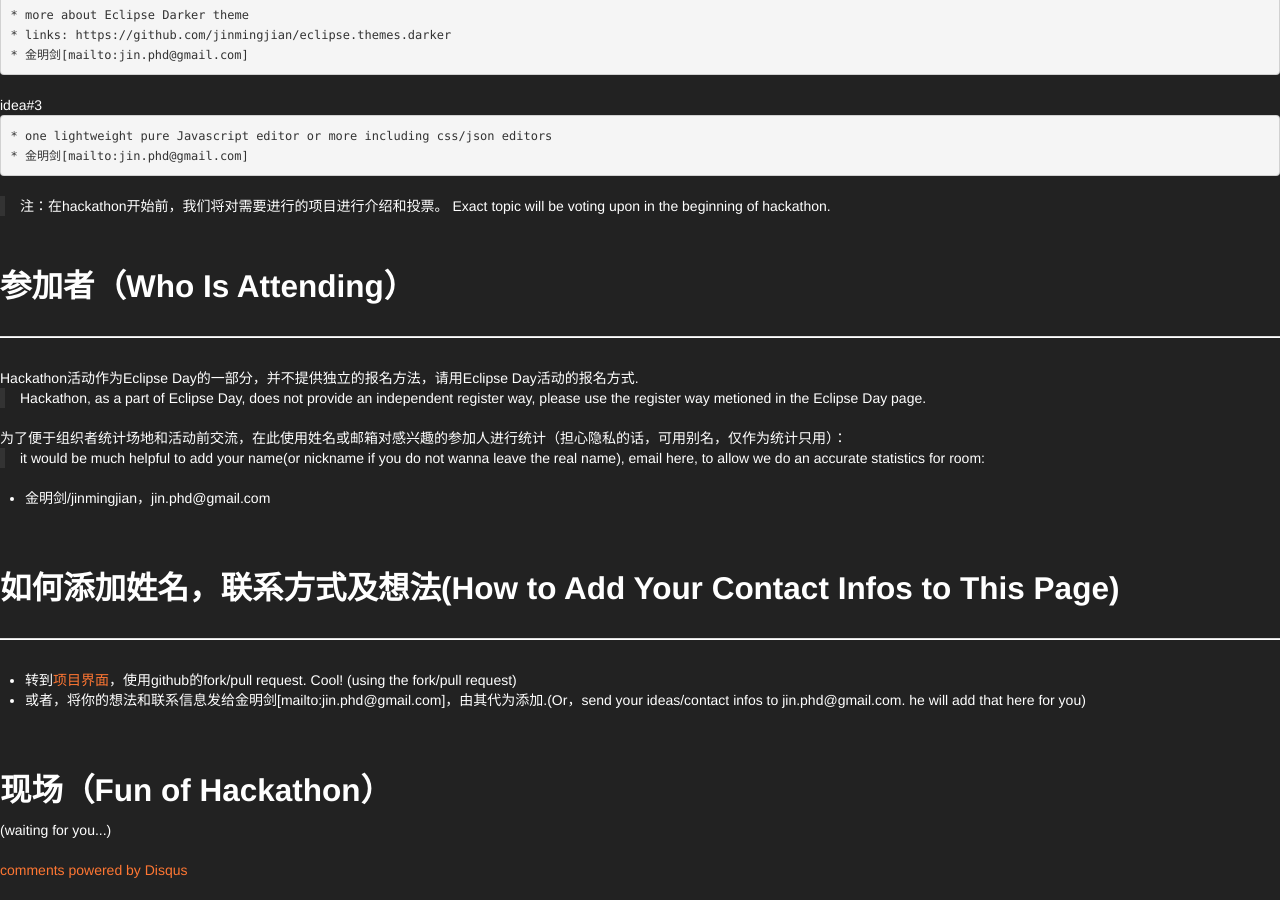
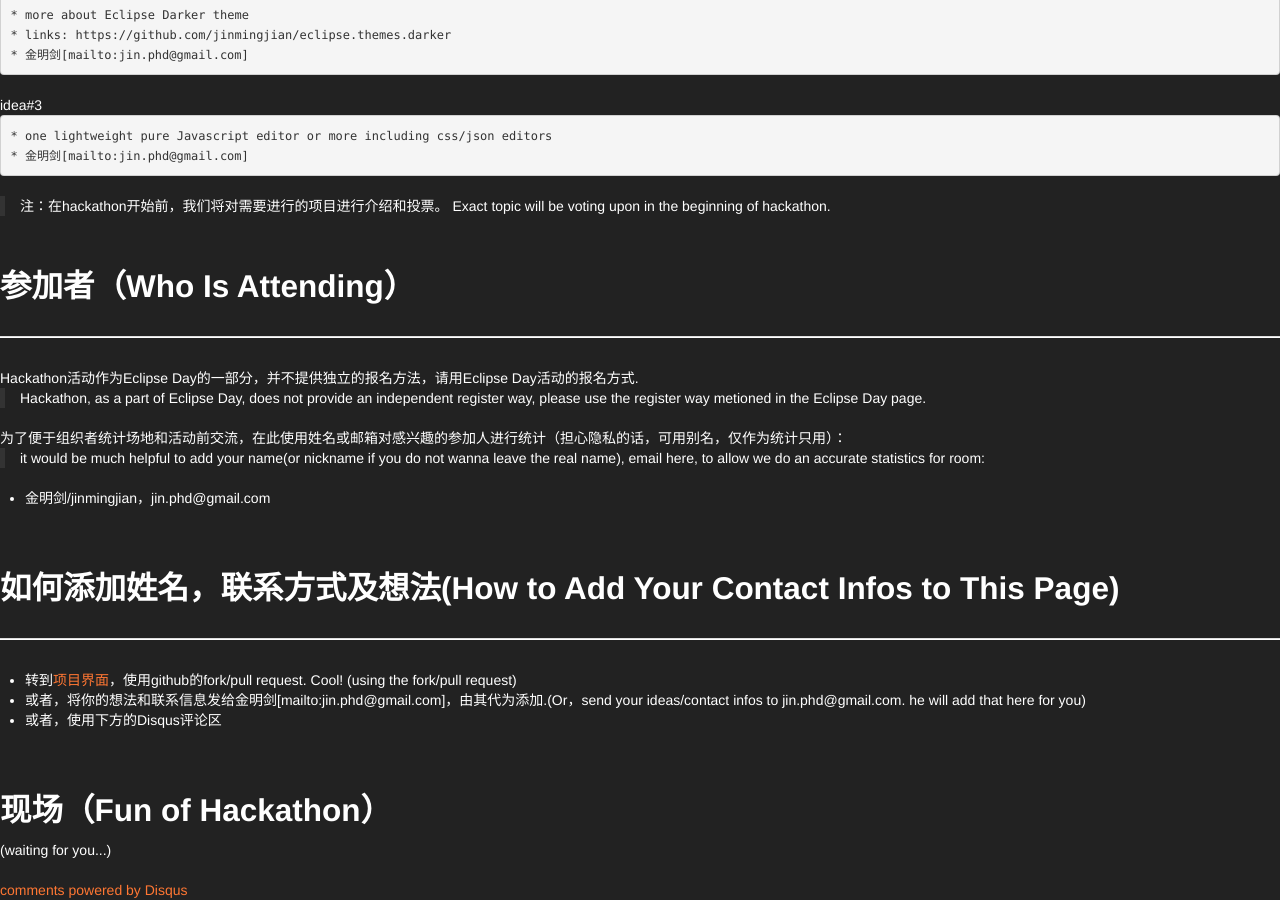
Before and after one commit to Eclipse-China/Eclipse-China.github.io, a Jekyll site: the page hackathon/hackathon_beijing_2013.html, which Jekyll copies as it is, in a window 1280 px wide and 900 px high, scrolled down 1335 px. Built offline with Jekyll 4.4.1, drawn with Linux system fonts in a browser that asks for light colours; Markdown is read by kramdown in place of the engine named in the settings; comment, search, counter and statistics services are not loaded.

Commit message:
advise disqus area

```diff
--- a/hackathon/hackathon_beijing_2013.html
+++ b/hackathon/hackathon_beijing_2013.html
@@ -128,6 +128,7 @@ Hackathon活动作为Eclipse Day的一部分，并不提供独立的报名方法
 <ul>
 <li>转到<a href="https://github.com/Eclipse-China/Eclipse-China.github.io">项目界面</a>，使用github的fork/pull request. Cool! (using the fork/pull request)</li>
 <li>或者，将你的想法和联系信息发给金明剑[mailto:jin.phd@gmail.com]，由其代为添加.(Or，send your ideas/contact infos to jin.phd@gmail.com. he will add that here for you)</li>
+<li>或者，使用下方的Disqus评论区</li>
 </ul>
 
 
```
